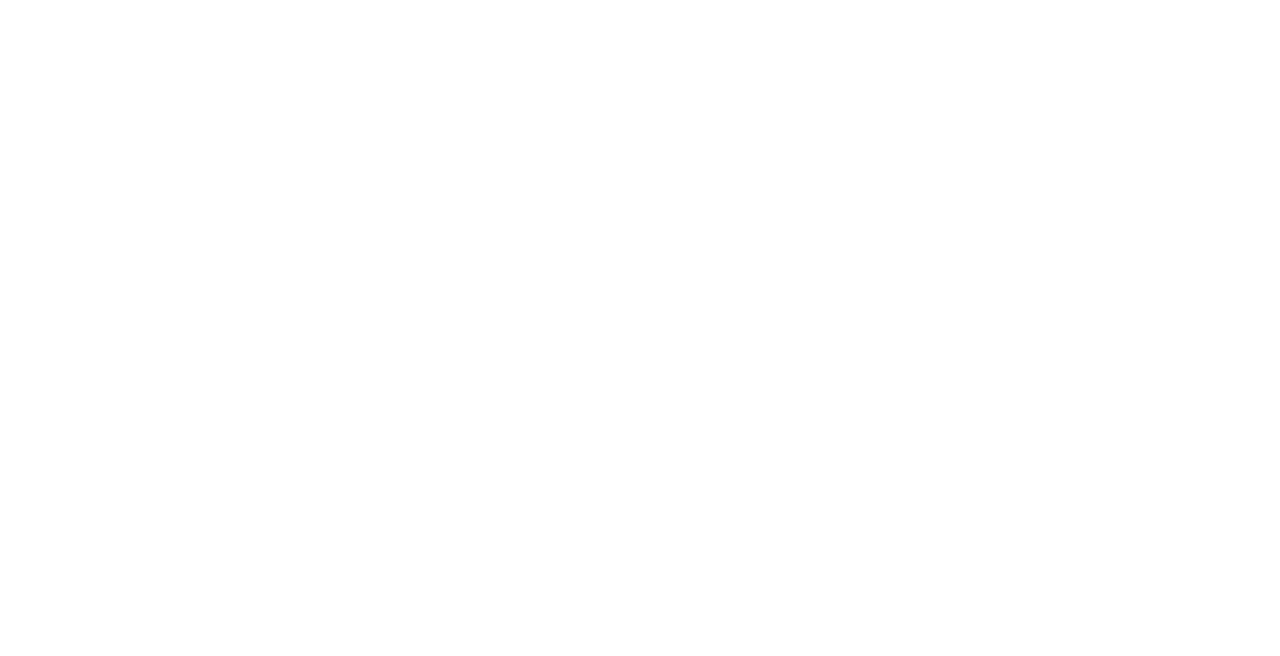
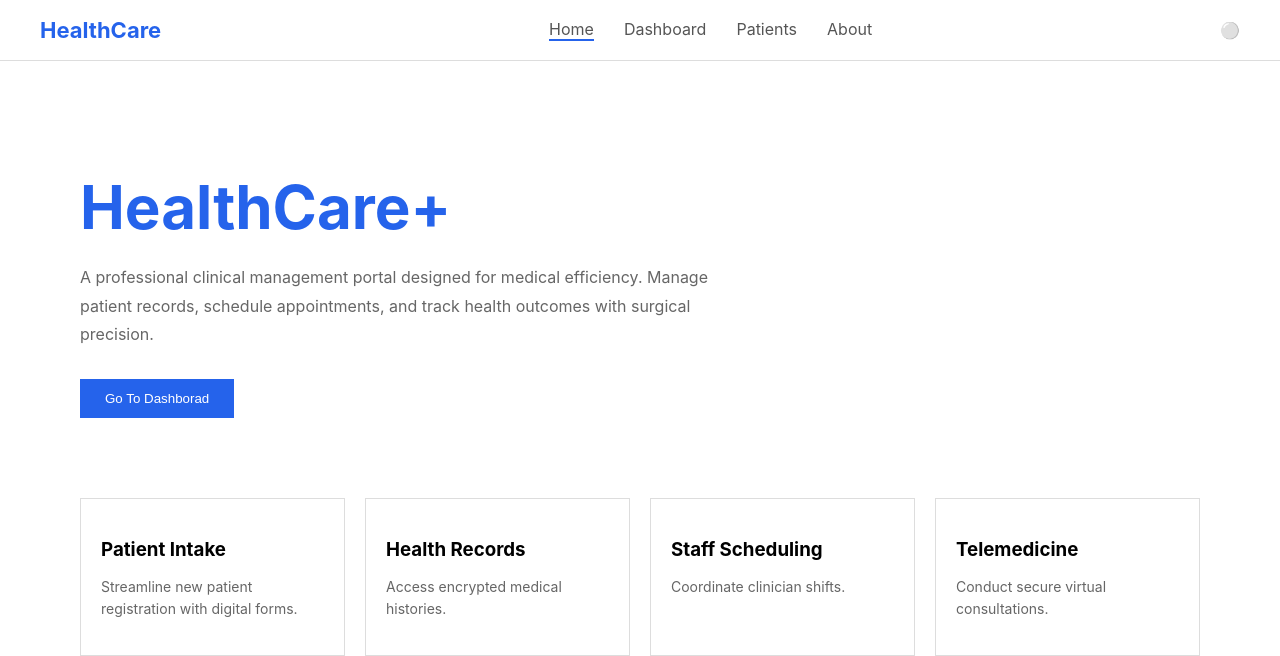
Before and after one commit to Rida1019-taki/HealthCare-Frontend, a React (Create React App) app: page / in a window 1280 px wide. Shown: the top 656 px of the page. Built offline with nearby package versions, Linux system fonts and the light colour scheme.

Commit message:
archetecture

```diff
--- a/src/app/App.js
+++ b/src/app/App.js
@@ -1,11 +1,8 @@
-import logo from '../logo.svg';
+import Home from '../pages/Home/Home';
 import './App.css';
 
 function App() {
-  return (
-    <div className="App">
-    </div>
-  );
+  return <Home/>;
 }
 
 export default App;
--- /dev/null
+++ b/src/components/Features/Features.css
@@ -0,0 +1,37 @@
+.features{
+
+    display:grid;
+
+    grid-template-columns:repeat(4,1fr);
+
+    gap:20px;
+
+    padding:20px 80px 80px;
+
+}
+
+.card{
+
+    border:1px solid #ddd;
+
+    padding:20px;
+
+    background:white;
+
+}
+
+.card h3{
+
+    margin-bottom:15px;
+
+}
+
+.card p{
+
+    color:#666;
+
+    font-size:14px;
+
+    line-height:1.6;
+
+}
--- /dev/null
+++ b/src/components/Features/Features.jsx
@@ -0,0 +1,36 @@
+import './Features.css';
+
+const data = [
+    {
+        title:"Patient Intake",
+        text:"Streamline new patient registration with digital forms."
+    },
+    {
+        title:"Health Records",
+        text:"Access encrypted medical histories."
+    },
+    {
+        title:"Staff Scheduling",
+        text:"Coordinate clinician shifts."
+    },
+    {
+        title:"Telemedicine",
+        text:"Conduct secure virtual consultations."
+    }
+];
+
+function Features(){
+    return(
+        <section className="features">
+            {
+                data.map((item, index)=> (
+                    <div className="card" key={index}>
+                        <h3>{item.title}</h3>
+                        <p>{item.text}</p>
+                    </div>
+                ))
+            }
+        </section>
+    );
+}
+export default Features;
--- /dev/null
+++ b/src/components/Hero/Hero.css
@@ -0,0 +1,24 @@
+.hero{
+    padding:60px 80px;
+}
+
+.hero h1{
+    font-size:60px;
+    color:#2563eb;
+    margin-bottom:20px;
+}
+
+.hero p{
+    width:650px;
+    color:#666;
+    line-height:1.8;
+    margin-bottom:30px;
+}
+
+.hero button{
+    padding:12px 25px;
+    border:none;
+    background:#2563eb;
+    color:white;
+    cursor:pointer;
+}
--- /dev/null
+++ b/src/components/Hero/Hero.jsx
@@ -0,0 +1,16 @@
+import './Hero.css';
+
+function Hero(){
+    return(
+        <section className="hero">
+            <h1>HealthCare+</h1>
+            <p>
+                A professional clinical management portal designed for medical
+                efficiency. Manage patient records, schedule appointments,
+                and track health outcomes with surgical precision.
+            </p>
+            <button>Go To Dashborad</button>
+        </section>
+    );
+}
+export default Hero;
--- a/src/components/Navbar/Navbar.css
+++ b/src/components/Navbar/Navbar.css
@@ -0,0 +1,30 @@
+.navbar{
+    height:60px;
+    display:flex;
+    justify-content:space-between;
+    align-items:center;
+    padding:0 40px;
+    border-bottom:1px solid #ddd;
+    background:white;
+}
+
+.logo{
+    color:#2563eb;
+    font-size:22px;
+}
+
+.navbar ul{
+    display:flex;
+    gap:30px;
+    list-style:none;
+}
+
+.navbar li{
+    cursor:pointer;
+    color:#555;
+}
+
+.active{
+    color:#2563eb;
+    border-bottom:2px solid #2563eb;
+}
--- a/src/components/Navbar/Navbar.jsx
+++ b/src/components/Navbar/Navbar.jsx
@@ -0,0 +1,17 @@
+import './Navbar.css';
+
+export default function Navbar(){
+    return(
+        <nav className="navbar">
+            <h2 className="logo">HealthCare</h2>
+
+            <ul>
+                <li className="active">Home</li>
+                <li>Dashboard</li>
+                <li>Patients</li>
+                <li>About</li>
+            </ul>
+            <span className="pofile">⚪</span>
+        </nav>
+    );
+}
--- a/src/pages/Home/Home.jsx
+++ b/src/pages/Home/Home.jsx
@@ -0,0 +1,15 @@
+import Navbar from "../../components/Navbar/Navbar";
+import Hero from "../../components/Hero/Hero";
+import Features from "../../components/Features/Features";
+
+
+function Home(){
+    return(
+        <>
+            <Navbar/>
+            <Hero/>
+            <Features/>
+        </>
+    );
+}
+export default Home;
```
